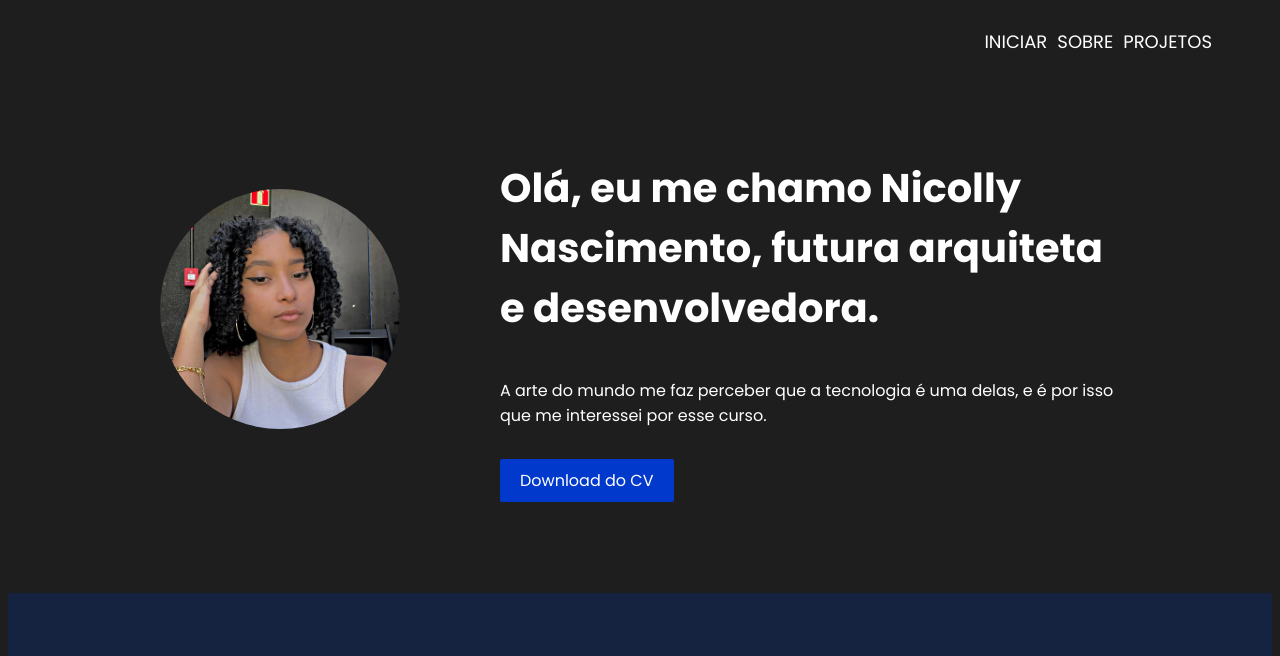
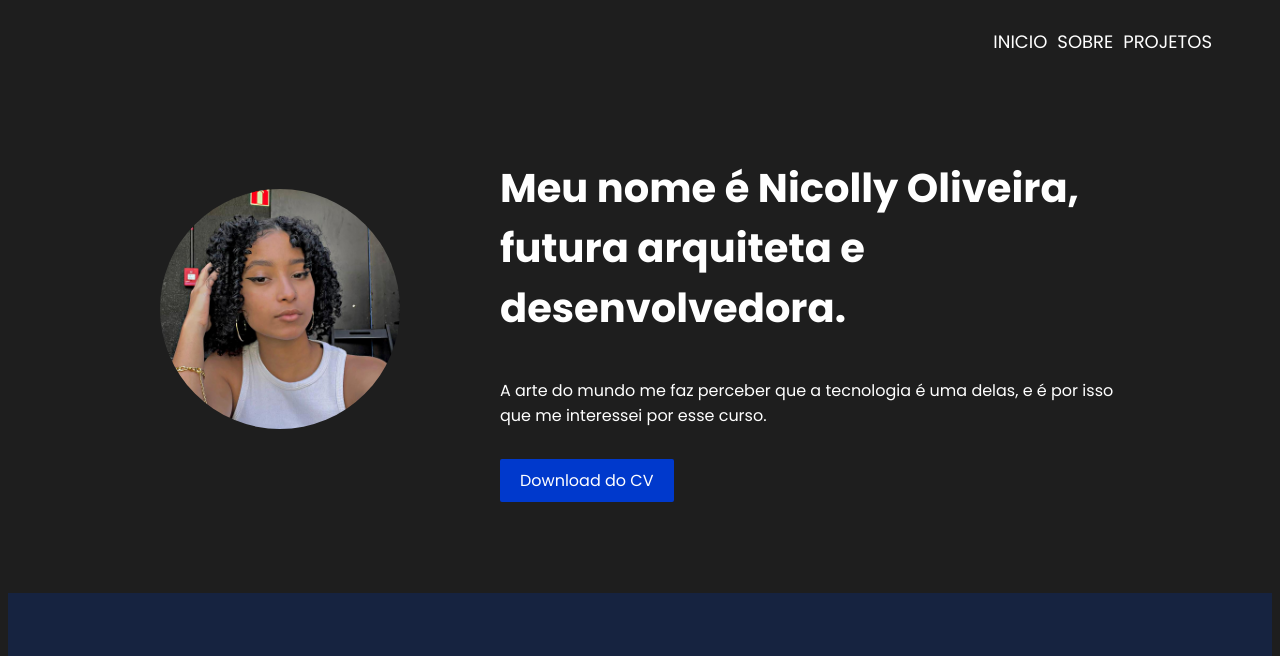
Before and after one commit to yvnkzy/Portfolio, a plain HTML site: page index.html in a window 1280 px wide. Shown: the top 656 px of the page. Drawn offline with Linux system fonts and the light colour scheme.

Commit message:
Update index.html

```diff
--- a/index.html
+++ b/index.html
@@ -12,12 +12,12 @@ initial-scale=1.0">
 href="https://fonts.googleapis.com/css2?family=Poppins:wght@300;400;500
 ;600;700&display=swap"
 rel="stylesheet">
-<title>Nicolly Nascimento</title>
+<title>Nicolly de Oliveira do Nascimento</title>
 </head>
 <body>
 <div class="nav">
 <div class="nav-links">
-<a href="#begin"> INICIAR </a>
+<a href="#begin"> INICIO </a>
 <a href="#about"> SOBRE </a>
 <a href="#project"> PROJETOS </a>
 </div>
@@ -26,8 +26,7 @@ rel="stylesheet">
 <img class="avatar" src="f37faf3a-f852-4762-b1cf-b09412c9eff7.jpg">
 <div id="begin">
 <h1 class="main-title">
-Olá, eu me chamo Nicolly Nascimento, futura arquiteta e
-
+Meu nome é Nicolly Oliveira, futura arquiteta e
 desenvolvedora.
 </h1>
 <p class="main-description">
```
